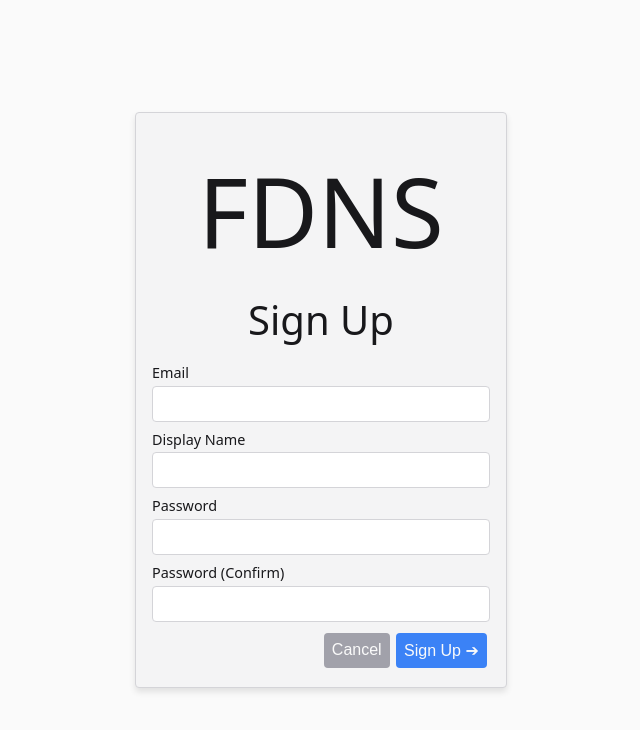
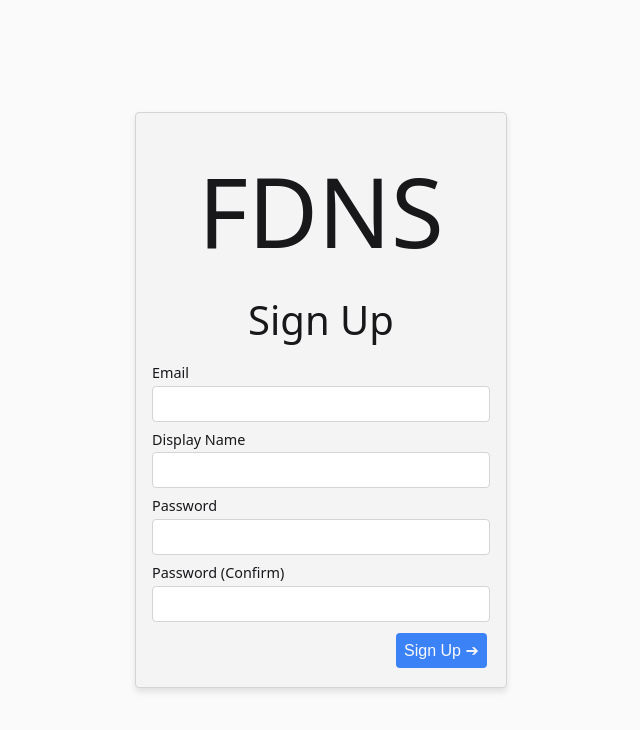
Before and after one commit to HOSTSdotTXT/hostsdottxt-web, a React (Create React App) app: page /signup in a window 1280 px wide. Shown: the top 730 px of the page, without its empty margins (319-959 px from the left). Built offline with nearby package versions, Linux system fonts and the light colour scheme.

Commit message:
hide cancel button from sign up

```diff
--- a/src/routes/SignUp.js
+++ b/src/routes/SignUp.js
@@ -59,7 +59,7 @@ export function SignUp() {
         <StyledLabel for="passwordConfirm">Password (Confirm)</StyledLabel>
         <Input id="passwordConfirm" type="password"></Input>
         <AlignRight>
-        <Button secondary>Cancel</Button>
+        { /* <Button secondary>Cancel</Button> */ }
         <Button primary>Sign Up {'\u2794'}</Button>
         </AlignRight>
       </LoginCard>
```
